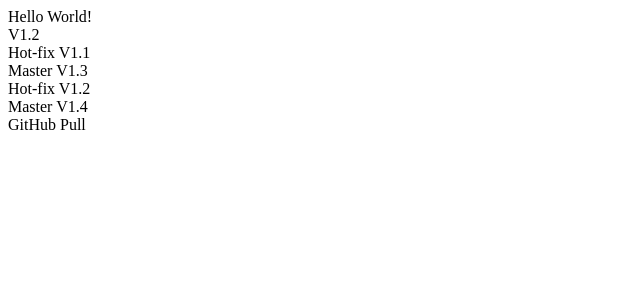
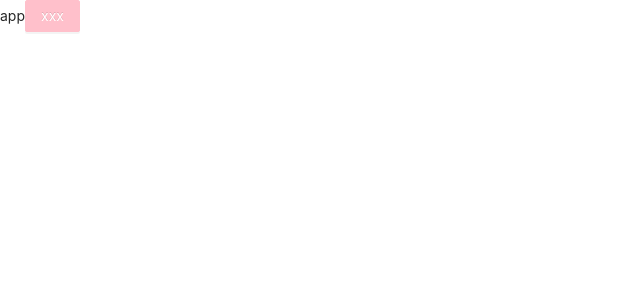
Before and after one commit to 522984271/init-react, a React (Create React App) app: page / in a window 1280 px wide. Shown: the top 300 px of the page, without its empty margins (0-640 px from the left). Built offline with nearby package versions, Linux system fonts and the light colour scheme.

Commit message:
init-react

```diff
--- /dev/null
+++ b/craco.config.js
@@ -0,0 +1,24 @@
+const CracoLessPlugin = require('craco-less');
+
+module.exports = {
+    plugins: [
+        {
+            plugin: CracoLessPlugin,
+            options: {
+                lessLoaderOptions: {
+                    lessOptions: {
+                        modifyVars: { '@primary-color': 'pink' },
+                        javascriptEnabled: true,
+                    },
+                },
+            },
+        },
+    ],
+    babel: {
+        plugins: [['import', {
+            libraryName: 'antd',
+            libraryDirectory: 'es',
+            style: 'css',
+        }]],
+    }
+};
--- a/src/App.js
+++ b/src/App.js
@@ -1,16 +1,15 @@
+/*
+    应用的根组件
+*/
+
 import HelloWorld from "./components/HelloWorld";
-function App() {
-  return (
-    <div>
-        <HelloWorld/>
-        <div>V1.2</div>
-        <div>Hot-fix V1.1</div>
-        <div>Master V1.3</div>
-        <div>Hot-fix V1.2</div>
-        <div>Master V1.4</div>
-        <div>GitHub Pull</div>
-    </div>
-  );
+import {Button} from "antd";
+
+export default function App() {
+    return (
+        <div>
+            app
+            <Button type="primary"> xxx</Button>
+        </div>
+    );
 }
-
-export default App;
--- a/src/index.js
+++ b/src/index.js
@@ -1,8 +1,18 @@
+/*
+    应用的入口文件
+*/
+
 import React from 'react';
 import ReactDOM from 'react-dom';
 import App from './App';
+import '../node_modules/antd/dist/antd.less';
+import {BrowserRouter} from "react-router-dom";
 
 ReactDOM.render(
-    <App />,
-     document.getElementById('root')
+    <BrowserRouter>
+        <App/>
+    </BrowserRouter>
+    ,
+    //将App组件渲染到root标签上
+    document.getElementById('root')
 );
```
Also changed, not shown: package.json (+8 -3 lines), 2 other files (tests, documents, lock files or other folders).
